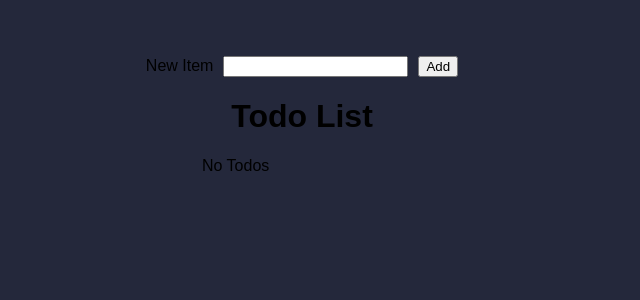
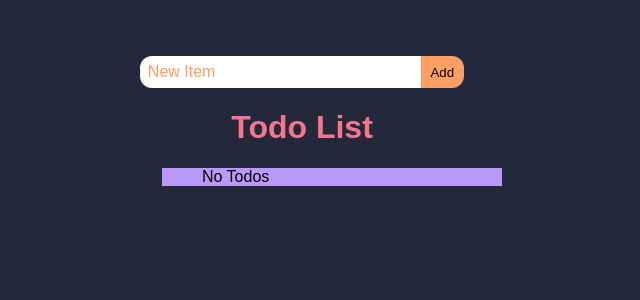
Before and after one commit to CodeLikeObama/TodoList, a React (Vite) app: page / in a window 1280 px wide. Shown: the top 300 px of the page, without its empty margins (338-978 px from the left). Built offline with nearby package versions, Linux system fonts and the light colour scheme.

Commit message:
feat: CSS of Input Bar finished

```diff
--- a/src/AddItems.jsx
+++ b/src/AddItems.jsx
@@ -25,7 +25,7 @@ export function AddItems({ onSubmit }) {
                     id="item">
                 </input>
             </div>
-            <button className="AddBTN">Add</button>
+                <button className="addBtn">Add</button>
         </form>
     )
 }
--- a/src/TodoItem.jsx
+++ b/src/TodoItem.jsx
@@ -7,8 +7,7 @@ export function TodoItem({ id, title, completed, checkItem, deleteTodo }) {
                 checked={completed}
                 onChange={e => checkItem(id, e.target.checked)}
                 className="checkBox"
-                >
-                </input>
+                />
                 {title}
             </label>
             <button className="deleteBtn"
--- a/src/style.css
+++ b/src/style.css
@@ -15,9 +15,21 @@ body {
    justify-content: center;
 }
 
+.new-items-form label {
+    color: #ff9e64;
+    background-color: white;
+    padding-left: 8px;
+    padding-top: 7px;
+    padding-bottom: 8px;
+    padding-right: 2px;
+    border-top-left-radius: 12px;
+    border-bottom-left-radius: 12px;
+}
+
 .header {
     display: flex;
     justify-content: center;
+    color: #f7768e;
 }
 
 .list {
@@ -26,15 +38,35 @@ body {
     margin-left: 15%;
     /* justify-content: center; */
     list-style: none;
+    background-color: #bb9af7;
 }
 
 .list li{
     margin-bottom: 15px;
+    color: #bb9af7;
 }
 
 .inputField {
-    margin-left: 10px;
-    margin-right: 10px;
+    margin-left: 0px;
+    margin-right: 0px;
+    width: 200px;
+    height: 30px;
+    /* border-top-right-radius: 12px;
+    border-bottom-right-radius: 12px; */
+    border: none
+    /* border-left: 1px solid;
+    border-color: #ff9e64; */
+}
+
+.addBtn {
+    position: relative;
+    background-color: #ff9e64;
+    border: none;
+    padding-left: 9px;
+    padding-right: 10px;
+    border-top-right-radius: 12px;
+    border-bottom-right-radius: 12px;
+
 }
 
 .deleteBtn {
```
